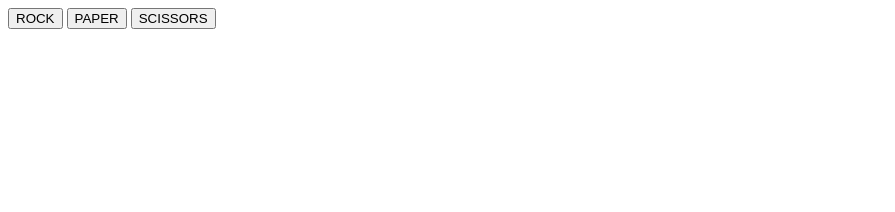
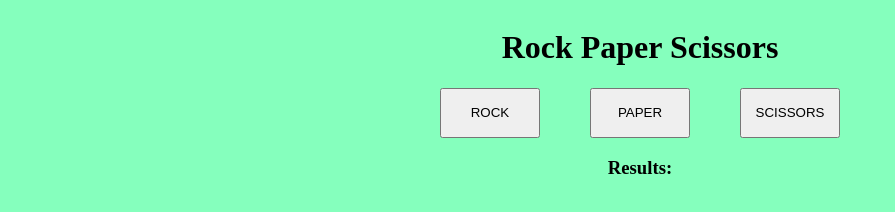
Before and after one commit to VincentBoyles/odin-rock-paper-scissors, a plain HTML site: page index.html in a window 1280 px wide. Shown: the whole page, without its empty margins (0-895 px from the left). Drawn offline with Linux system fonts and the light colour scheme.

Commit message:
change UI

```diff
--- a/index.html
+++ b/index.html
@@ -9,9 +9,16 @@
         <script src="javascript.js" defer></script>
     </head>
         <body>
-            <button id="rock"></button>
-            <button id="paper"></button>
-            <button id="scissors"></button>
-            <div id="display"></div>
+            <div class="header">
+                <h1>Rock Paper Scissors</h1>
+            </div>
+            <div class="container">
+                    <button id="rock"></button>
+                    <button id="paper"></button>
+                    <button id="scissors"></button>
+                </div>
+            <div id="display">
+                <h3>Results:</h3>
+            </div>
         </body>
 <html>
--- a/styles.css
+++ b/styles.css
@@ -0,0 +1,19 @@
+body {
+box-sizing: border-box;
+background-color: #85FFBD;
+}
+
+.container, .header {
+display: flex;
+justify-content: center;
+gap: 50px;
+}
+
+#rock, #paper, #scissors{
+    min-height: 50px;
+    min-width: 100px;
+}
+
+#display {
+    text-align: center;
+}
```
